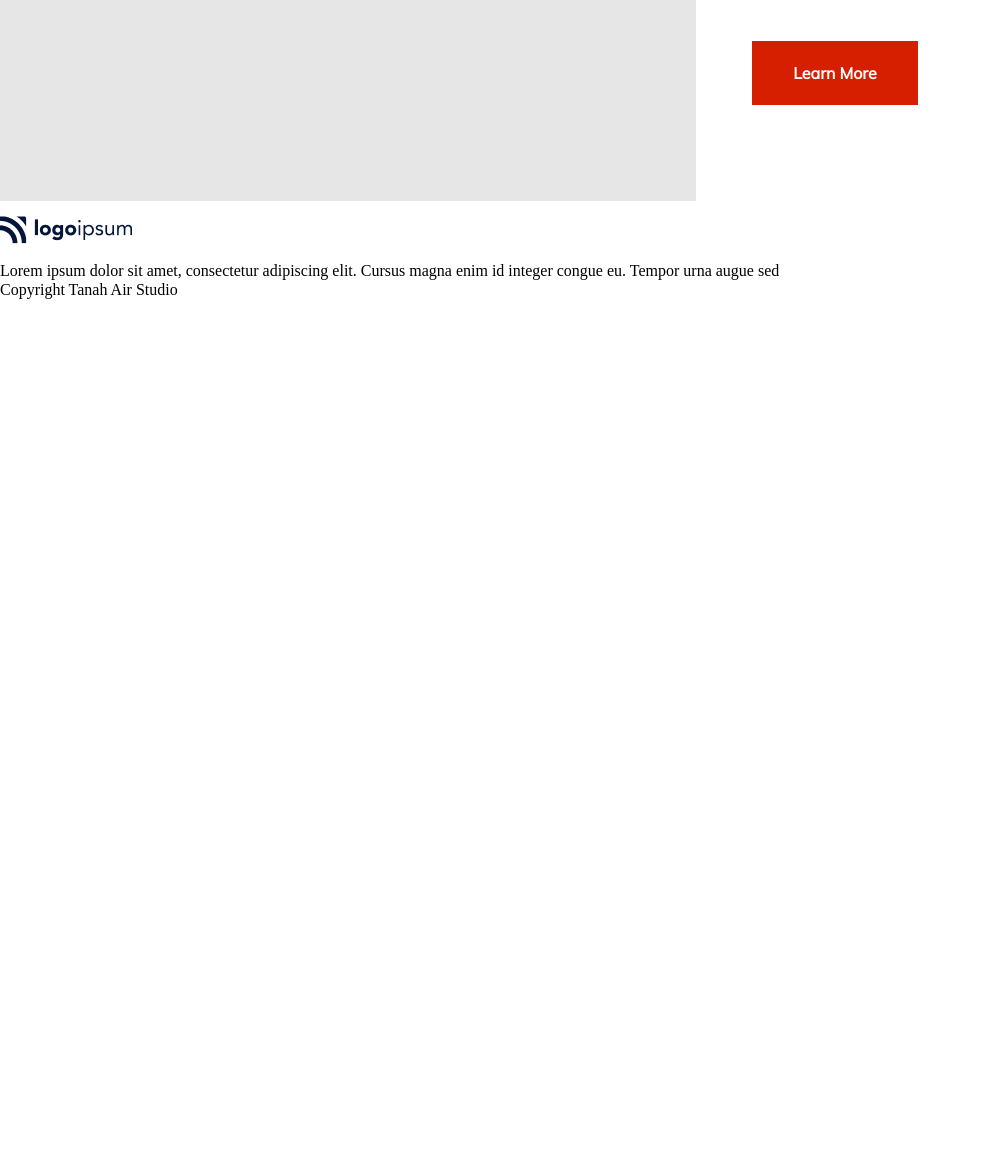
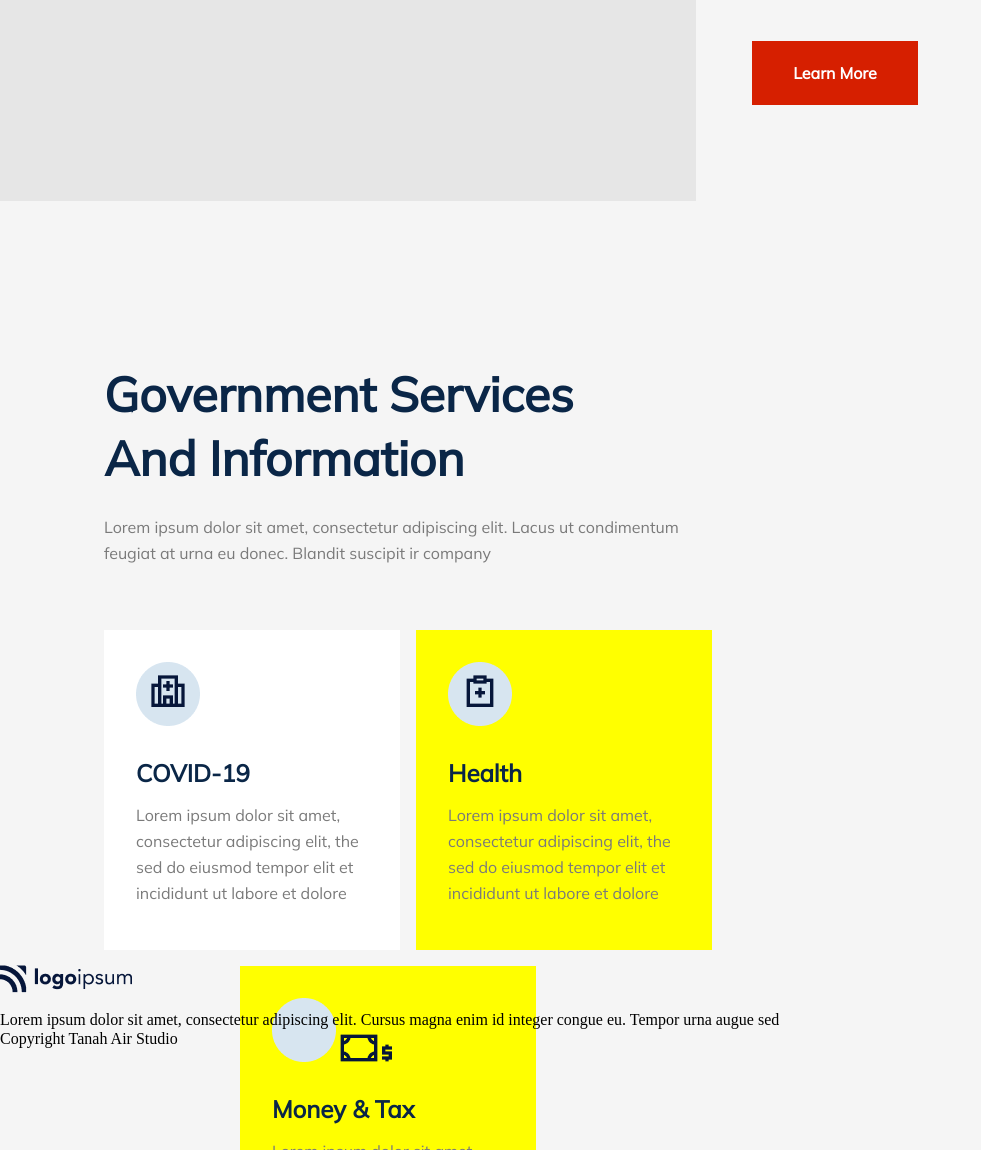
Before and after one commit to LimonkaLi/Portfolio, a website: page sites/political/index.html in a window 1280 px wide. Shown: the part 1751-2901 px from the top of the page, without its empty margins (0-981 px from the left). Before the commit the page ends 2051 px from the top, so only its background shows below. Drawn offline with Linux system fonts and the light colour scheme.

```diff
--- a/sites/political/index.html
+++ b/sites/political/index.html
@@ -124,7 +124,57 @@
     </div>
 
 
+<div class="service">
 
+    <h2>
+      Government Services And Information
+    </h2>
+    <p>
+      Lorem ipsum dolor sit amet, consectetur adipiscing elit. Lacus ut condimentum
+      feugiat at urna eu donec. Blandit suscipit ir company
+    </p>
+
+
+  </div>
+
+<div class="group1">
+  <div class="card-white card1">
+    <img src="/Portfolio/sites/political/images/circle.png" alt="circle" class="circle">
+    <img src="/Portfolio/sites/political/images/build.png" alt="build" class="build">
+    <img src="/Portfolio/sites/political/images/plus.png" alt="plus" class="plus">
+
+    <span>COVID-19</span>
+    <p>
+      Lorem ipsum dolor sit amet, consectetur adipiscing elit, the sed do eiusmod tempor elit et incididunt ut labore et dolore
+    </p>
+
+    <div class="card1 health">
+      <img src="/Portfolio/sites/political/images/circle.png" alt="circle" class="circle">
+      <img src="/Portfolio/sites/political/images/list.png" alt="list" class="list">
+      <img src="/Portfolio/sites/political/images/plus1.png" alt="plus1" class="plus1">
+
+      <span>Health</span>
+      <p>
+        Lorem ipsum dolor sit amet, consectetur adipiscing elit, the sed do eiusmod tempor elit et incididunt ut labore et dolore
+      </p>
+
+    </div>
+    <div class="card1 money">
+      <img src="/Portfolio/sites/political/images/circle.png" alt="circle">
+      <img src="/Portfolio/sites/political/images/money.png" alt="money">
+      <img src="/Portfolio/sites/political/images/dollar.png" alt="dollar">
+
+      <span>Money & Tax</span>
+      <p>
+        Lorem ipsum dolor sit amet, consectetur adipiscing elit, the sed do eiusmod tempor elit et incididunt ut labore et dolore
+      </p>
+
+    </div>
+
+
+  </div>
+
+</div>
 
 
 
--- a/sites/political/styles.css
+++ b/sites/political/styles.css
@@ -49,6 +49,7 @@
 
 body {
 	width: 100%;
+	background: whitesmoke;
 }
 
 .wrapper {
@@ -192,9 +193,8 @@
 	height: 348px;
 	margin-top: -208px;
 
+}
 
-
-}
 .group .wrapper {
 
 	display: flex;
@@ -288,26 +288,20 @@
 	background: white;
 }
 
-
-
-
 .about {
 	display: flex;
 	flex-direction: row;
-
 
 }
 
 
 .box {
 
-
 width: 712px;
 height: 568px;
 margin-top: 160px;
 margin-left: 0;
-background: #E6E6E6;
-
+background-color: #E6E6E6;
 }
 
 .icon {
@@ -363,6 +357,165 @@
 }
 
 
+.service h2 {
+
+font-family: 'Mulish';
+font-style: normal;
+font-weight: 700;
+font-size: 48px;
+line-height: 64px;
+color: #0A2647;
+width: 570px;
+height: 128px;
+margin-top: 161px;
+margin-left: 104px;
+padding: 0;
+
+}
+
+.service p {
+
+	font-family: 'Mulish';
+	font-style: normal;
+	font-weight: 400;
+	font-size: 16px;
+	line-height: 26px;
+	color: #7A7A7A;
+	width: 608px;
+	height: 52px;
+	margin-top: 24px;
+	margin-left: 104px;
+	padding: 0;
+}
+
+
+
+.group1 {
+
+	height: 320px;
+	margin-top: 64px;
+	margin-left: 104px;
+}
+
+
+
+.card1 {
+
+	width: 296px;
+	height: 320px;
+	background: yellow;
+	padding: 32px 32px;
+}
+
+.card1:first-child {
+margin: 0;
+}
+
+.health {
+
+	margin-top: -266px;
+	margin-left: 280px;
+}
+
+.money {
+
+	margin: 16px 0 0 104px;
+
+}
+.card-white {
+
+	width: 296px;
+	height: 320px;
+	background: white;
+}
+
+.circle {
+
+	position: relative;
+	padding-top: 0px;
+	padding-left: 0px;
+
+}
+.build {
+
+	position: relative;
+	top: -19px;
+	right: 53px;
+}
+
+.plus {
+
+	position: relative;
+	top: -35px;
+	left: -79px;
+}
+
+.plus {
+
+	z-index: 1;
+}
+
+.build {
+	z-index: 2;
+}
+
+.card1 span {
+
+	font-family: 'Mulish';
+	font-style: normal;
+	font-weight: 700;
+	font-size: 24px;
+	line-height: 38px;
+	color: #0A2647;
+	padding-top: 24px;
+	display: block;
+
+}
+
+.card1 p {
+
+	font-family: 'Mulish';
+	font-style: normal;
+	font-weight: 400;
+	font-size: 16px;
+	line-height: 26px;
+	color: #7A7A7A;
+	width: 229px;
+	height: 104px;
+	padding-top: 10px;
+
+}
+
+.circle {
+
+	position: relative;
+	padding-top: 0px;
+	padding-left: 0px;
+
+}
+.list {
+
+	position: relative;
+	top: -19px;
+	right: 50px;
+}
+
+.plus1 {
+
+	position: relative;
+	top: -28px;
+	left: -73px;
+}
+
+.plus1 {
+
+	z-index: 1;
+}
+
+.list {
+	z-index: 2;
+}
+
 
 
 footer {
--- a/styles.css
+++ b/styles.css
@@ -7,6 +7,7 @@
 	color: green;
 	text-decoration: none;
 	background: pink;
+	border-radius: 10px;
 
 
 }
```
Also changed, not shown: sites/political/images/bloc.png (added), sites/political/images/build.png (added), sites/political/images/dollar.png (added), sites/political/images/list.png (added), sites/political/images/money.png (added), sites/political/images/plus.png (added), sites/political/images/plus1.png (added).
